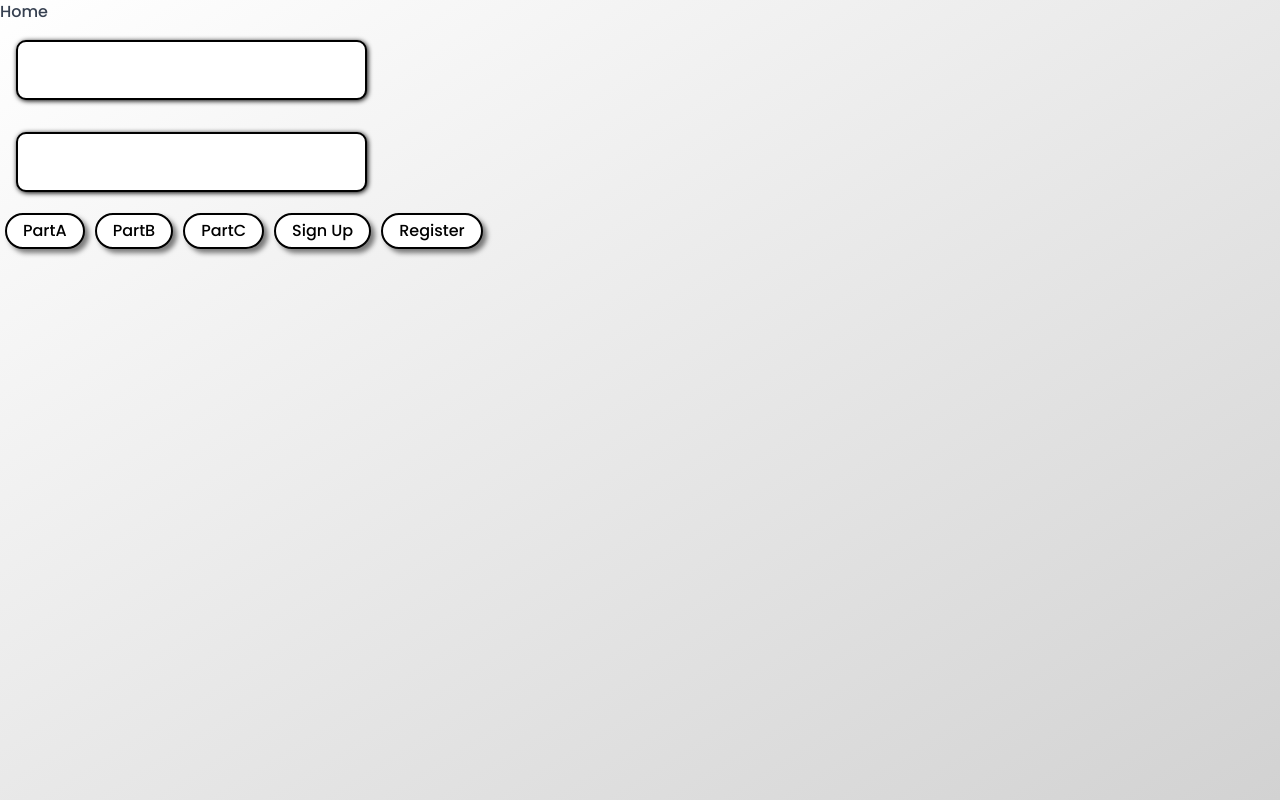
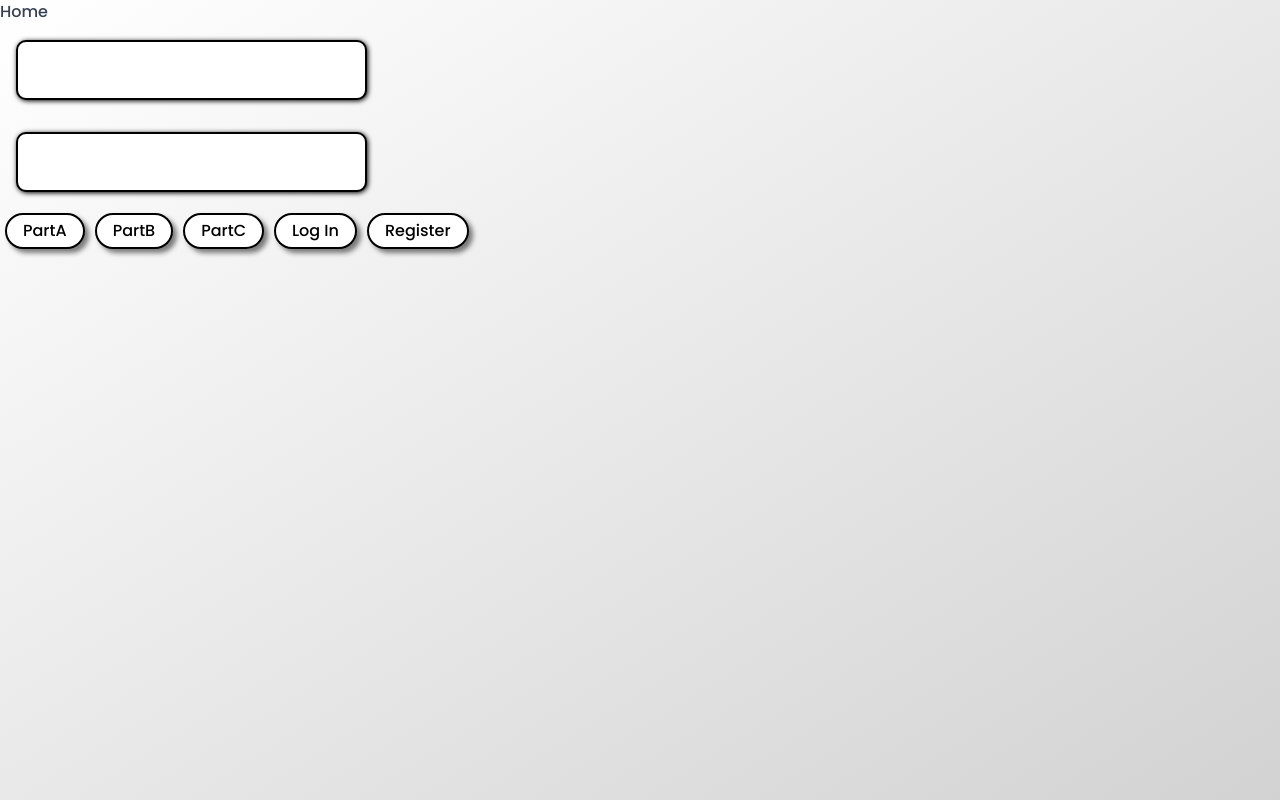
Before and after one commit to harshakl03/FRONT-END, a React (Vite) app: page / in a window 1280 px wide. Built offline with nearby package versions, Linux system fonts and the light colour scheme.

Commit message:
navigate to buttons added

```diff
--- a/src/pages/Home.jsx
+++ b/src/pages/Home.jsx
@@ -1,7 +1,4 @@
-import { useDispatch, useSelector } from "react-redux";
-import { addPA } from "../features/PartA/partASlice";
-import { addPB } from "../features/PartB/partBSlice";
-import { addPC } from "../features/PartC/partCSlice";
+import { useSelector } from "react-redux";
 import Input from "../ui/Input";
 import Button from "../ui/Button";
 
@@ -9,7 +6,6 @@ export default function Home() {
   const { name: nameA } = useSelector((state) => state.partA);
   const { name: nameB } = useSelector((state) => state.partB);
   const { name: nameC } = useSelector((state) => state.partC);
-  const dispatch = useDispatch();
   return (
     <div>
       Home {nameA + nameB + nameC}
@@ -18,17 +14,11 @@ export default function Home() {
         <br />
         <Input />
       </div>
-      <Button
-        onClick={() => {
-          dispatch(addPA("A"));
-        }}
-      >
-        PartA
-      </Button>
-      <Button onClick={() => dispatch(addPB("B"))}>PartB</Button>
-      <Button onClick={() => dispatch(addPC("C"))}>PartC</Button>
-      <Button>Sign Up</Button>
-      <Button>Register</Button>
+      <Button to="/employee/part-a">PartA</Button>
+      <Button to="/employee/part-b/cat1">PartB</Button>
+      <Button to="/employee/part-c">PartC</Button>
+      <Button to="/login">Log In</Button>
+      <Button to="/register">Register</Button>
     </div>
   );
 }
--- a/src/ui/Button.jsx
+++ b/src/ui/Button.jsx
@@ -1,3 +1,4 @@
+import { Link } from "react-router-dom";
 import styled from "styled-components";
 
 const BlackButton = styled.button`
@@ -21,6 +22,29 @@ const BlackButton = styled.button`
   }
 `;
 
-export default function Button({ children, onClick }) {
+const BlackButtonLink = styled(Link)`
+  color: white;
+  font-size: 1em;
+  font-family: "Poppins", sans-serif;
+  margin: 5px;
+  padding: 0.25em 1em;
+  border-radius: 50px;
+  color: black;
+  background-color: white;
+  cursor: pointer;
+  display: inline-block;
+  border: 2px solid black;
+  box-shadow: 4px 4px 5px rgba(0, 0, 0, 0.5);
+
+  &:focus {
+    background-color: black;
+    color: white;
+    box-shadow: 1px 1px 2px rgba(0, 0, 0, 0.5);
+  }
+`;
+
+export default function Button({ children, onClick, to }) {
+  if (to) return <BlackButtonLink to={to}>{children}</BlackButtonLink>;
+
   return <BlackButton onClick={onClick}>{children}</BlackButton>;
 }
```
